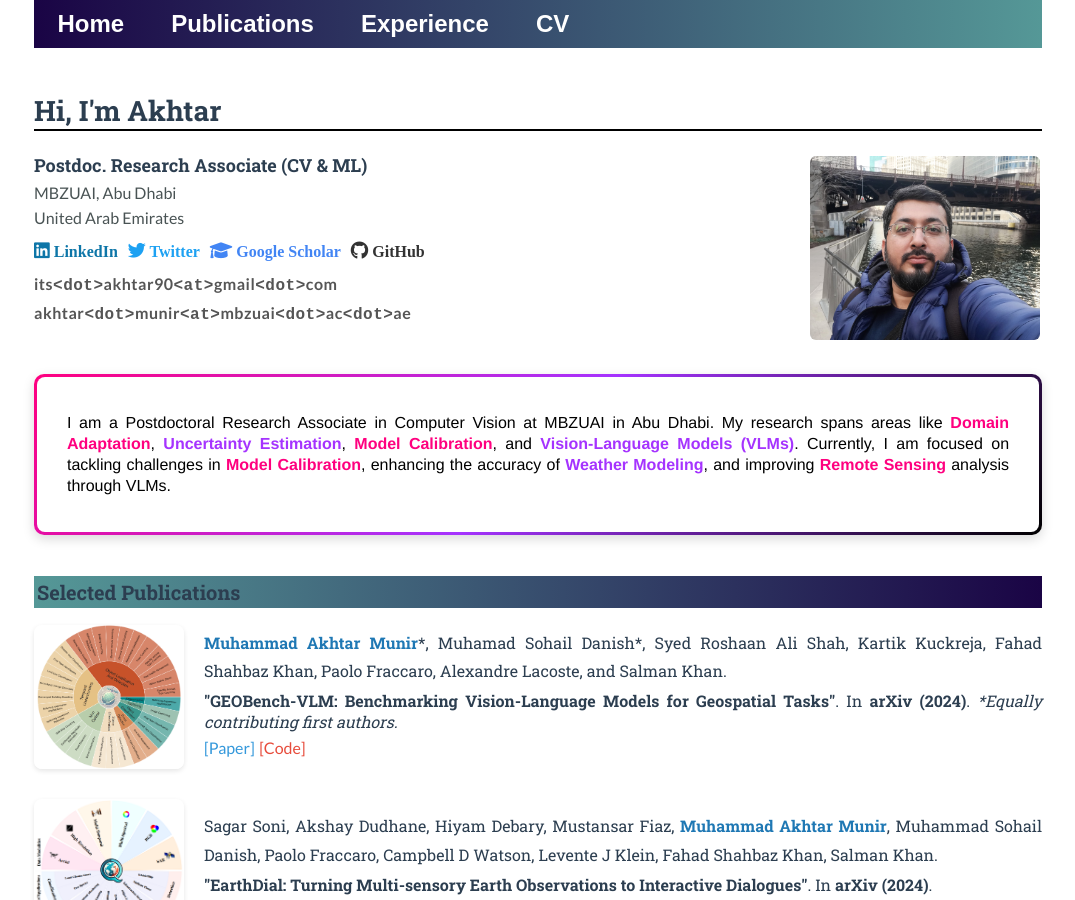
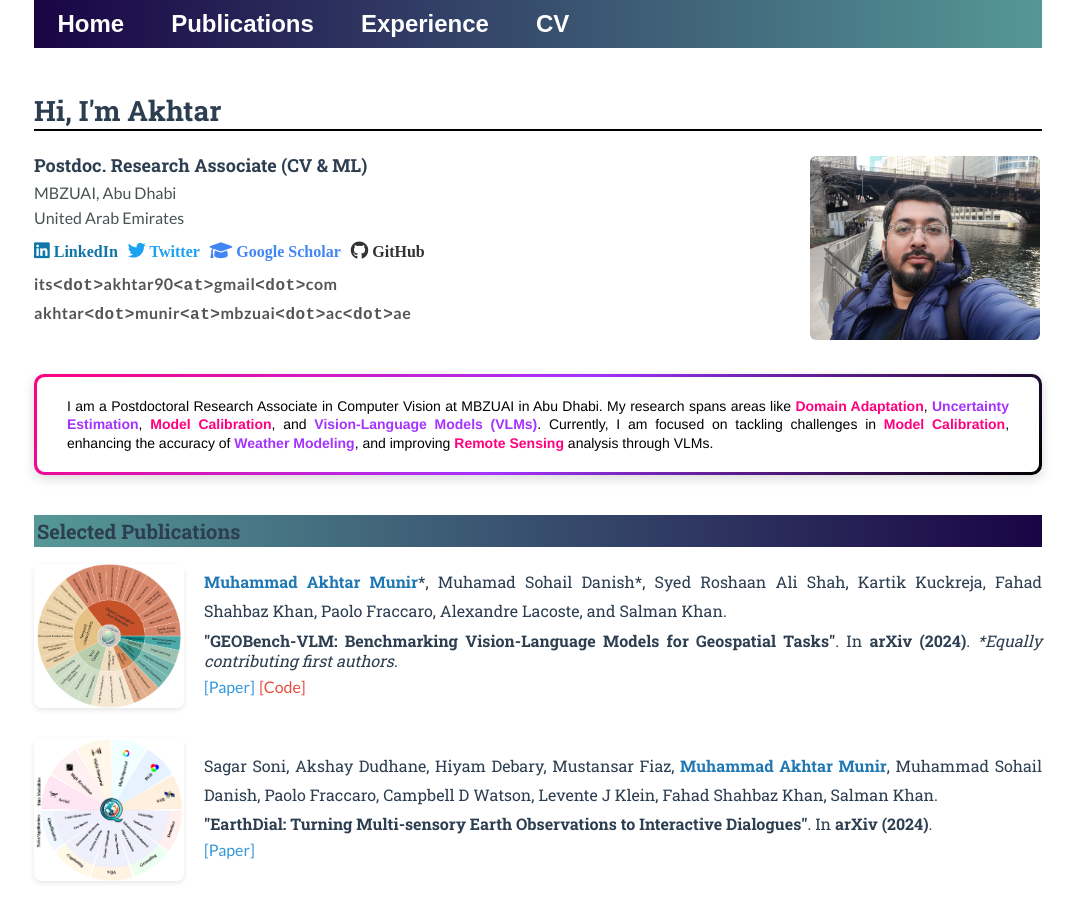
Before and after one commit to akhtarvision/akhtarvision.github.io, a Jekyll site: the page built from index.html, in a window 1280 px wide and 900 px high. Shown: the whole window, without its empty margins (102-1177 px from the left). Built offline with Jekyll 4.4.1, drawn with Linux system fonts in a browser that asks for light colours.

Commit message:
Update index.html

```diff
--- a/index.html
+++ b/index.html
@@ -49,8 +49,8 @@ title: Akhtar, CV & ML
 
     <!-- Bio Section -->
     <div style="background: linear-gradient(135deg, #ff007f, #a533ff, #000000); padding: 3px; border-radius: 10px; margin-top: 30px; box-shadow: 0 4px 12px rgba(0, 0, 0, 0.15);">
-    <div style="background-color: #ffffff; padding: 20px 30px; border-radius: 8px; font-family: 'Lato', sans-serif; font-size: 16px; line-height: 1.8; color: #2c3e50;">
-        <p style="margin: 0, font-size: 16px;">
+    <div style="background-color: #ffffff; padding: 20px 30px; border-radius: 8px; font-family: 'Lato', sans-serif; font-size: 14px; line-height: 1.6; color: #2c3e50;">
+        <p style="margin: 0;">
             I am a Postdoctoral Research Associate in Computer Vision at MBZUAI in Abu Dhabi. My research spans areas like
             <strong style="color: #ff007f;">Domain Adaptation</strong>,
             <strong style="color: #a533ff;">Uncertainty Estimation</strong>,
```
